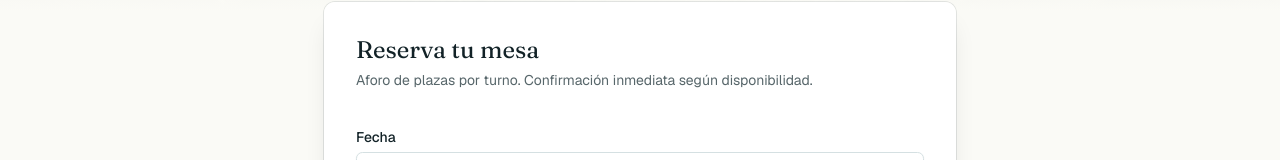
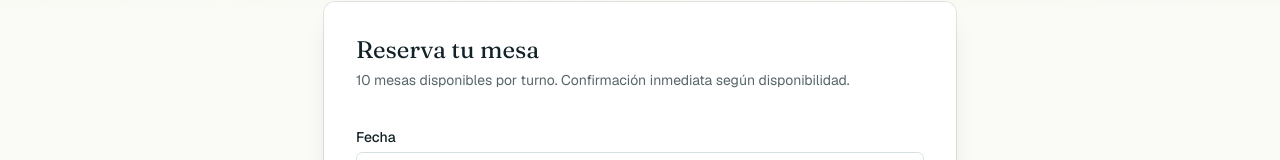
Before and after one commit to ManuelReq/Pescalie, a Next.js app in the folder pescalie-reservation-system/: page / in a window 1280 px wide. Shown: the part 319-479 px from the top of the page. Built offline with nearby package versions, Linux system fonts and the light colour scheme; no server answers.

Commit message:
Change capacity reference to tables available
Updated the reservation message to reflect the number of available tables instead of capacity.

```diff
--- a/pescalie-reservation-system/app/page.tsx
+++ b/pescalie-reservation-system/app/page.tsx
@@ -2,7 +2,7 @@ import Image from 'next/image'
 import Link from 'next/link'
 import { ReservationForm } from '@/components/reservation-form'
 import { Card } from '@/components/ui/card'
-import { MAX_CAPACITY } from '@/lib/reservations'
+import { MAX_TABLES } from '@/lib/reservations'
 
 export default function HomePage() {
   return (
@@ -19,7 +19,6 @@ export default function HomePage() {
           />
           <div className="absolute inset-0 bg-gradient-to-b from-background/70 via-background/85 to-background" />
         </div>
-
         <div className="mx-auto flex max-w-5xl flex-col items-center px-5 pb-10 pt-16 text-center sm:pt-24">
           <span className="mb-4 inline-flex items-center gap-2 rounded-full border border-border/70 bg-card/60 px-4 py-1.5 text-xs font-medium uppercase tracking-[0.2em] text-muted-foreground backdrop-blur">
             Cocina marinera · Desde 1998
@@ -33,20 +32,18 @@ export default function HomePage() {
           </p>
         </div>
       </section>
-
       {/* Reservation card */}
       <section className="mx-auto -mt-2 max-w-2xl px-5 pb-20">
         <Card className="border-border/70 bg-card/95 p-6 shadow-xl backdrop-blur sm:p-8">
           <div className="mb-6 flex flex-col gap-1">
             <h2 className="font-serif text-2xl text-card-foreground">Reserva tu mesa</h2>
             <p className="text-sm text-muted-foreground">
-              Aforo de {MAX_CAPACITY} plazas por turno. Confirmación inmediata según
+              {MAX_TABLES} mesas disponibles por turno. Confirmación inmediata según
               disponibilidad.
             </p>
           </div>
           <ReservationForm />
         </Card>
-
         <p className="mt-8 text-center text-xs text-muted-foreground">
           ¿Formas parte del equipo?{' '}
           <Link
```
